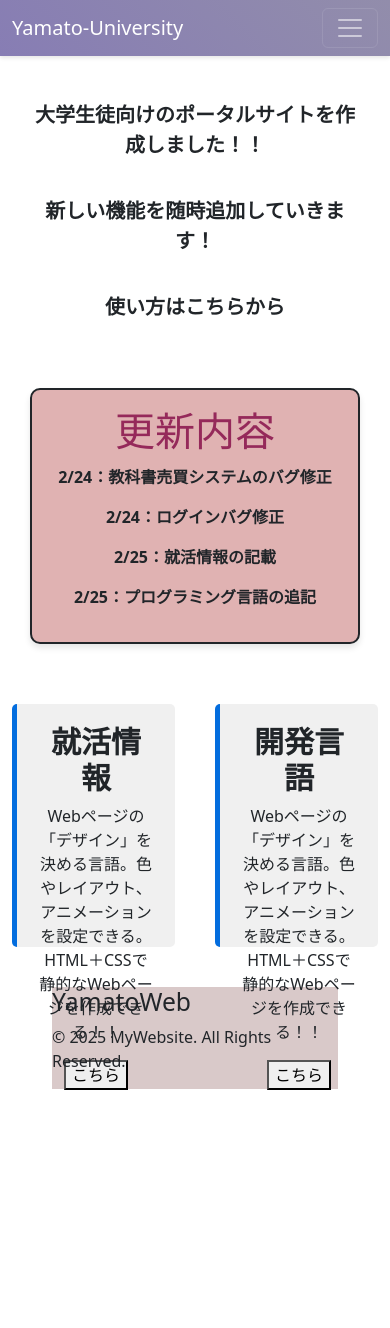
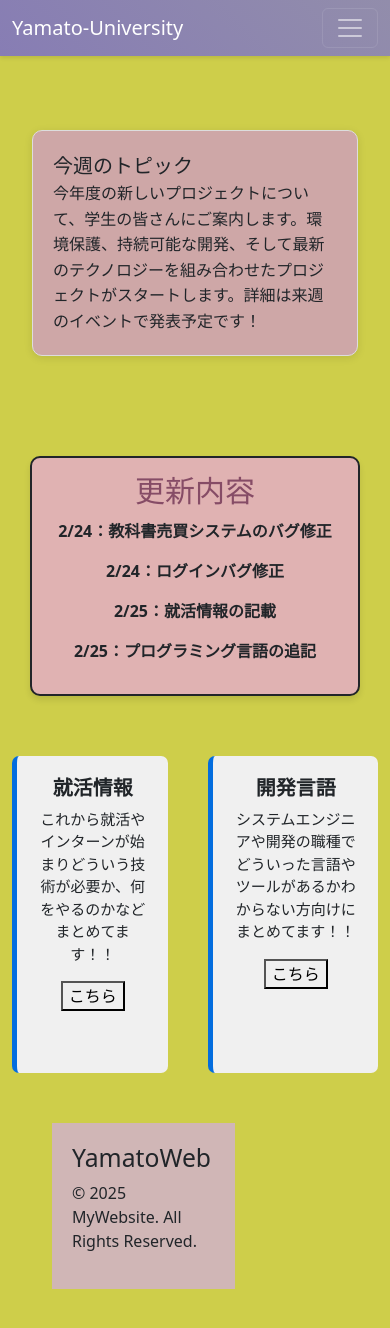
Before and after one commit to takapom/Yamato-site-Next.js, a Next.js app in the folder student-site/: page / in a window 390 px wide. Before the commit the page ends 1129 px from the top, so only its background shows below. Built offline with nearby package versions, Linux system fonts and the light colour scheme.

Commit message:
UI修正

```diff
--- a/student-site/src/app/components/Home.jsx
+++ b/student-site/src/app/components/Home.jsx
@@ -22,7 +22,7 @@ export default function Home() {
 
     const handleDelete = async(id) => {
         await deleteDoc(doc(db, "posts", id));
-        window.location.href = "/";
+        window.location.href = "/all-blog";
         window.alert("消去しました");
     };
 
@@ -44,6 +44,9 @@ export default function Home() {
                     <div className={styles.nameAndDeleteButton}>
                         <button onClick={() => handleDelete(post.id)}>消去</button>
                     </div>
+                    <div className={styles.nameAndDeleteButton}>
+                        <button>chat</button>
+                    </div>
                 </div>
             ))}
         </div>
--- a/student-site/src/app/page.js
+++ b/student-site/src/app/page.js
@@ -9,11 +9,20 @@ export default function Page(){
     <main>
       {/* 以下はテストテキスト */}
        {/* <Siderbar /> */}
-      <div className={styles.firstComment}>
+      {/* <div className={styles.firstComment}>
         <p className={styles.hello}>大学生徒向けの<span>ポータルサイトを作成しました！！</span></p>
         <p className={styles.hello}>新しい機能を随時追加していきます！</p>
         <p className={styles.hello}>使い方はこちらから</p>
-      </div>
+      </div> */}
+
+      <div className={styles.container}>
+          <div className={styles.topicbox}>
+            <div className={styles.topicheader}>今週のトピック</div>
+            <div className={styles.topiccontent}>
+              今年度の新しいプロジェクトについて、学生の皆さんにご案内します。環境保護、持続可能な開発、そして最新のテクノロジーを組み合わせたプロジェクトがスタートします。詳細は来週のイベントで発表予定です！
+            </div>
+          </div>
+        </div>
 
       <div className={styles.containerNew}>
         <div className={styles.newMake}>
@@ -29,8 +38,7 @@ export default function Page(){
 
              <div className={styles.language}>
               <h3>就活情報</h3>
-              <p>Webページの「デザイン」を決める言語。色やレイアウト、アニメーションを設定できる。<br />
-              HTML＋CSSで静的なWebページを作成できる！！</p>
+              <p>これから就活やインターンが始まりどういう技術が必要か、何をやるのかなどまとめてます！！</p>
               <Link href="/programing">
               <button>こちら</button>
               </Link>
@@ -38,8 +46,7 @@ export default function Page(){
 
             <div className={styles.language}>
               <h3>開発言語</h3>
-              <p>Webページの「デザイン」を決める言語。色やレイアウト、アニメーションを設定できる。<br />
-              HTML＋CSSで静的なWebページを作成できる！！</p>
+              <p>システムエンジニアや開発の職種でどういった言語やツールがあるかわからない方向けにまとめてます！！</p>
               <Link href="/hunthing">
               <button>こちら</button>
               </Link>
--- a/student-site/src/app/page.module.css
+++ b/student-site/src/app/page.module.css
@@ -1,9 +1,67 @@
+body{
+    background-color: #caca39e9;
+}
+
+.container {
+    max-width: 800px;
+    margin: 50px auto;
+    padding: 0 20px;
+  }
+
+  /* トピックボックス */
+  .topicbox {
+    background-color: #cea7a7;
+    border: 1px solid #ddd;
+    border-radius: 10px;
+    padding: 20px;
+    box-shadow: 0 2px 8px rgba(0, 0, 0, 0.1);
+    transition: transform 0.3s, box-shadow 0.3s;
+  }
+
+  .topic-box:hover {
+    transform: translateY(-5px);
+    box-shadow: 0 4px 12px rgba(0, 0, 0, 0.15);
+  }
+
+  /* ヘッダー */
+  .topic-header {
+    text-align: center;
+    font-size: 24px;
+    font-weight: bold;
+    margin-bottom: 20px;
+    color: #0070f3;
+  }
+
+  /* コンテンツ */
+  .topiccontent {
+    font-size: 18px;
+    line-height: 1.6;
+  }
+
+  /* レスポンシブ調整 */
+  @media (max-width: 600px) {
+    .topic-box {
+      padding: 15px;
+    }
+
+    .topicheader {
+      font-size: 20px;
+    }
+
+    .topiccontent {
+      font-size: 16px;
+    }
+  }
+
 
 .firstComment{
-    display: flex;
-    flex-direction: column;
-    margin-left: 5%;
-    margin-right: 5%;
+    display: block;
+    justify-content: center;
+    align-items: center;
+    /* flex-direction: column; */
+    /* margin-left: 5%;
+    margin-right: 5%; */
+
 }
 
 .hello{
@@ -23,8 +81,8 @@
 }
 
 .kousin{
-    font-size: 40px;
-    color: rgb(149, 41, 90);
+    font-size: 30px;
+    color: rgb(134, 76, 102);
     font-family: Georgia, 'Times New Roman', Times, serif;
 }
 
@@ -42,21 +100,25 @@
     border:2px solid ;
     border-radius: 8px;
     margin-left: 10%;
-    height: 50%
 }
 
 .language {
-    padding: 10px;
+    padding: 20px;
     margin-top: 10px;
+    margin-bottom: 10px;
     background-color: #f0f0f0;
     border-left: 5px solid #036dde;
-    border-radius: 5px;
-    padding: 20px;
+    border-radius: 7px;
+    /* padding: 20px; */
 }
 
 .language  h3{
-    font-size: 30px;
+    font-size: 20px;
     font-weight: bold;
+}
+
+.language p{
+    font-size: 15px;
 }
 
 /* .syukatuContainer{
@@ -79,7 +141,7 @@ justify-content: space-around;
 text-align: center;
 gap: 40px;
 margin-top: 50px;
-height: 30vh;
+height: 40vh;
 }
 
 .containerNew{
@@ -94,7 +156,7 @@ height: 30vh;
     width: 90%;
     max-width: 800px;
     margin-top: 50px;
-    padding: 2vh;
+    padding: 15px;
     border: 2px solid;
     background-color: rgb(224, 178, 178);
     border-radius: 10px;
@@ -107,5 +169,7 @@ height: 30vh;
     justify-content: center;
     align-items: center;
     margin: 40px 40px;
-    background-color: rgb(217, 201, 201);
+    background-color: rgb(208, 182, 182);
+    width: 50%;
+    padding: 20px;
 }
```
Also changed, not shown: student-site/src/app/components/Home.module.css (+7 -1 lines), student-site/public/yamato.png (added).
